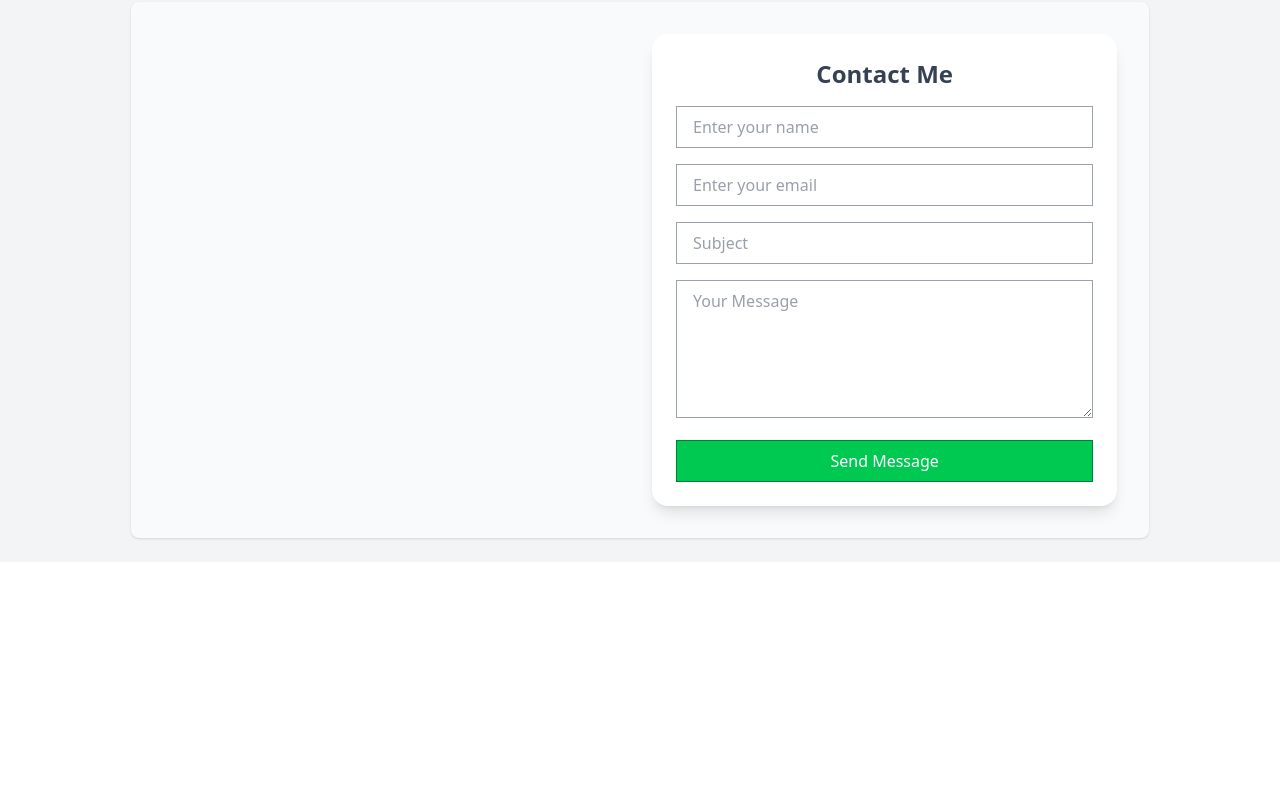
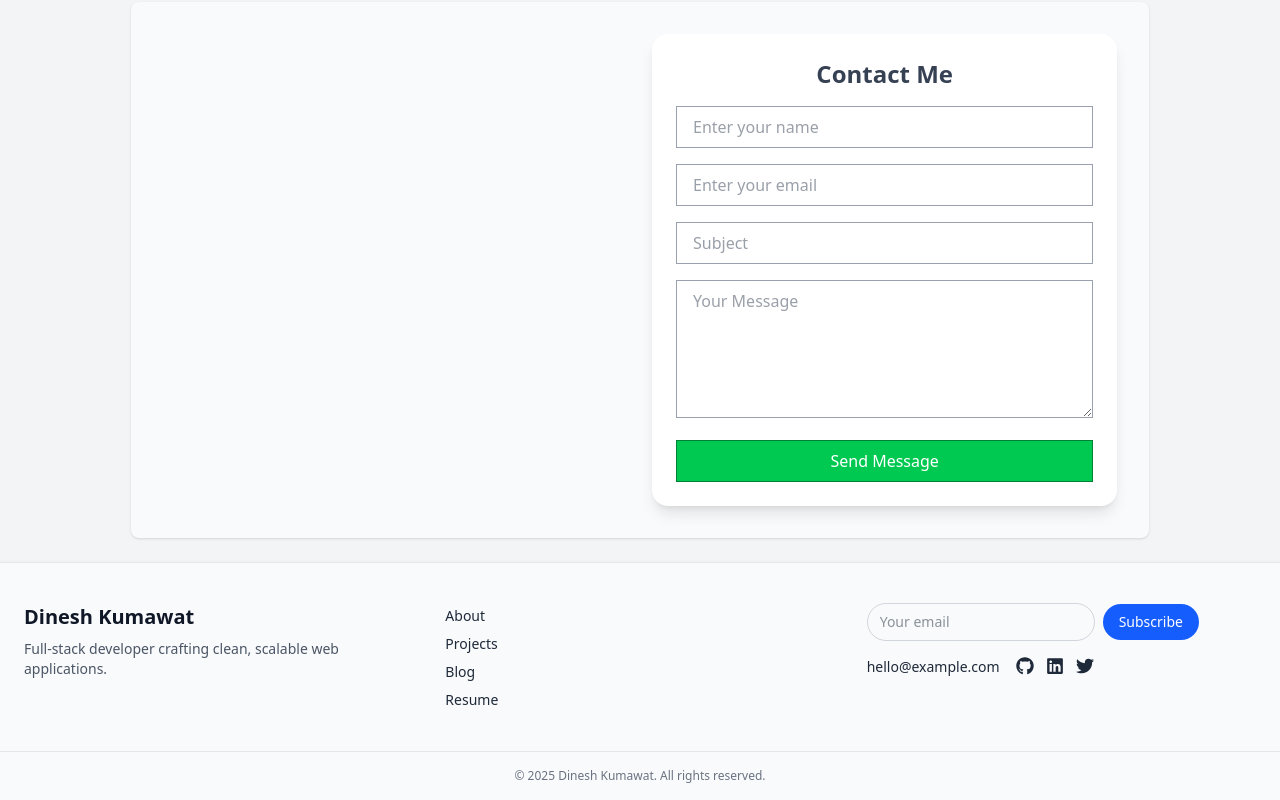
Before and after one commit to dineshkumawat7/portfolio, a React (Vite) app: page / in a window 1280 px wide. Shown: the part 408-1208 px from the top of the page. Before the commit the page ends 970 px from the top, so only its background shows below. Built offline with nearby package versions, Linux system fonts and the light colour scheme.

Commit message:
create footer

```diff
--- a/package.json
+++ b/package.json
@@ -15,6 +15,7 @@
     "react": "^19.1.1",
     "react-dom": "^19.1.1",
     "react-icons": "^5.5.0",
+    "react-router-dom": "^7.9.5",
     "react-toastify": "^11.0.5",
     "tailwindcss": "^4.1.17"
   },
--- a/src/App.jsx
+++ b/src/App.jsx
@@ -1,5 +1,6 @@
 import './App.css'
 import ContactUs from './components/contact-us/ContactUs';
+import Footer from './components/footer/Footer';
 import Navbar from './components/navbar/Navbar';
 import NewsLatter from './components/newsletter/NewsLatter'
 import { ToastContainer, Bounce } from 'react-toastify';
@@ -24,6 +25,7 @@ function App() {
         <Navbar />
         <NewsLatter />
         <ContactUs />
+        <Footer />
       </div>
     </>
   )
--- /dev/null
+++ b/src/components/footer/Footer.jsx
@@ -0,0 +1,129 @@
+import { FaGithub, FaLinkedin, FaTwitter } from "react-icons/fa";
+
+/**
+ * Responsive, accessible, modern footer for portfolio sites.
+ * Props:
+ * - compact: boolean (renders single-row compact layout)
+ * - className: string (optional additional Tailwind classes)
+ */
+const Footer = ({ compact = false, className = "" }) => {
+    const currentYear = new Date().getFullYear();
+
+    const containerClasses = compact
+        ? "flex flex-col md:flex-row justify-between items-center gap-4 text-sm"
+        : "grid grid-cols-1 sm:grid-cols-2 lg:grid-cols-3 gap-8";
+
+    return (
+        <footer
+            className={`w-full bg-gray-50 dark:bg-gray-900 text-gray-800 dark:text-gray-300 border-t border-gray-200 dark:border-gray-700 shadow-sm transition-colors duration-300 ${className}`}
+        >
+            <div className={`max-w-7xl mx-auto px-6 py-10 ${containerClasses}`}>
+                {/* 1️⃣ Logo & Bio */}
+                <div className="flex flex-col items-start gap-2">
+                    <a
+                        href="#home"
+                        className="text-xl font-semibold text-gray-900 dark:text-white hover:text-blue-600 dark:hover:text-blue-400 transition-colors"
+                    >
+                        Dinesh Kumawat
+                    </a>
+                    <p className="text-sm text-gray-600 dark:text-gray-400">
+                        Full-stack developer crafting clean, scalable web applications.
+                    </p>
+                </div>
+
+                {/* 2️⃣ Quick Links */}
+                <nav aria-label="Quick Links">
+                    <ul className="space-y-2 sm:space-y-1">
+                        {[
+                            { name: "About", href: "#about" },
+                            { name: "Projects", href: "#projects" },
+                            { name: "Blog", href: "#blog" },
+                            { name: "Resume", href: "#resume" },
+                        ].map((link) => (
+                            <li key={link.name}>
+                                <a
+                                    href={link.href}
+                                    className="text-sm hover:text-blue-600 dark:hover:text-blue-400 focus:outline-none focus-visible:ring-2 focus-visible:ring-blue-500 rounded transition-colors duration-200"
+                                >
+                                    {link.name}
+                                </a>
+                            </li>
+                        ))}
+                    </ul>
+                </nav>
+
+                {/* 3️⃣ Contact + Newsletter */}
+                <div className="flex flex-col gap-4">
+                    <form
+                        className="flex flex-col sm:flex-row items-start sm:items-center gap-2"
+                        onSubmit={(e) => e.preventDefault()}
+                    >
+                        <label
+                            htmlFor="newsletter-email"
+                            className="sr-only"
+                        >
+                            Email address
+                        </label>
+                        <input
+                            id="newsletter-email"
+                            type="email"
+                            placeholder="Your email"
+                            className="px-3 py-2 text-sm rounded-full border border-gray-300 dark:border-gray-700 focus:outline-none focus:ring-2 focus:ring-blue-500 dark:bg-gray-800"
+                        />
+                        <button
+                            type="submit"
+                            className="px-4 py-2 bg-blue-600 hover:bg-blue-700 text-white text-sm font-medium rounded-full transition duration-200 focus-visible:ring-2 focus-visible:ring-blue-500"
+                        >
+                            Subscribe
+                        </button>
+                    </form>
+
+                    <div className="flex gap-4">
+                        <a
+                            href="mailto:hello@example.com"
+                            className="text-sm hover:text-blue-600 dark:hover:text-blue-400 focus:outline-none focus-visible:ring-2 focus-visible:ring-blue-500 rounded"
+                        >
+                            hello@example.com
+                        </a>
+                        <div className="flex gap-3">
+                            <a
+                                href="https://github.com/"
+                                aria-label="GitHub"
+                                target="_blank"
+                                rel="noopener noreferrer"
+                                className="hover:text-blue-600 dark:hover:text-blue-400 focus:outline-none focus-visible:ring-2 focus-visible:ring-blue-500 rounded"
+                            >
+                                <FaGithub size={18} />
+                            </a>
+                            <a
+                                href="https://linkedin.com/"
+                                aria-label="LinkedIn"
+                                target="_blank"
+                                rel="noopener noreferrer"
+                                className="hover:text-blue-600 dark:hover:text-blue-400 focus:outline-none focus-visible:ring-2 focus-visible:ring-blue-500 rounded"
+                            >
+                                <FaLinkedin size={18} />
+                            </a>
+                            <a
+                                href="https://twitter.com/"
+                                aria-label="Twitter"
+                                target="_blank"
+                                rel="noopener noreferrer"
+                                className="hover:text-blue-600 dark:hover:text-blue-400 focus:outline-none focus-visible:ring-2 focus-visible:ring-blue-500 rounded"
+                            >
+                                <FaTwitter size={18} />
+                            </a>
+                        </div>
+                    </div>
+                </div>
+            </div>
+
+            {/* Footer bottom */}
+            <div className="border-t border-gray-200 dark:border-gray-700 text-center py-4 text-xs text-gray-500 dark:text-gray-400">
+                © {currentYear} Dinesh Kumawat. All rights reserved.
+            </div>
+        </footer>
+    );
+};
+
+export default Footer;
```
Also changed, not shown: src/components/navbar/Navbar.jsx (+32 -18 lines), 1 other file (tests, documents, lock files or other folders).
